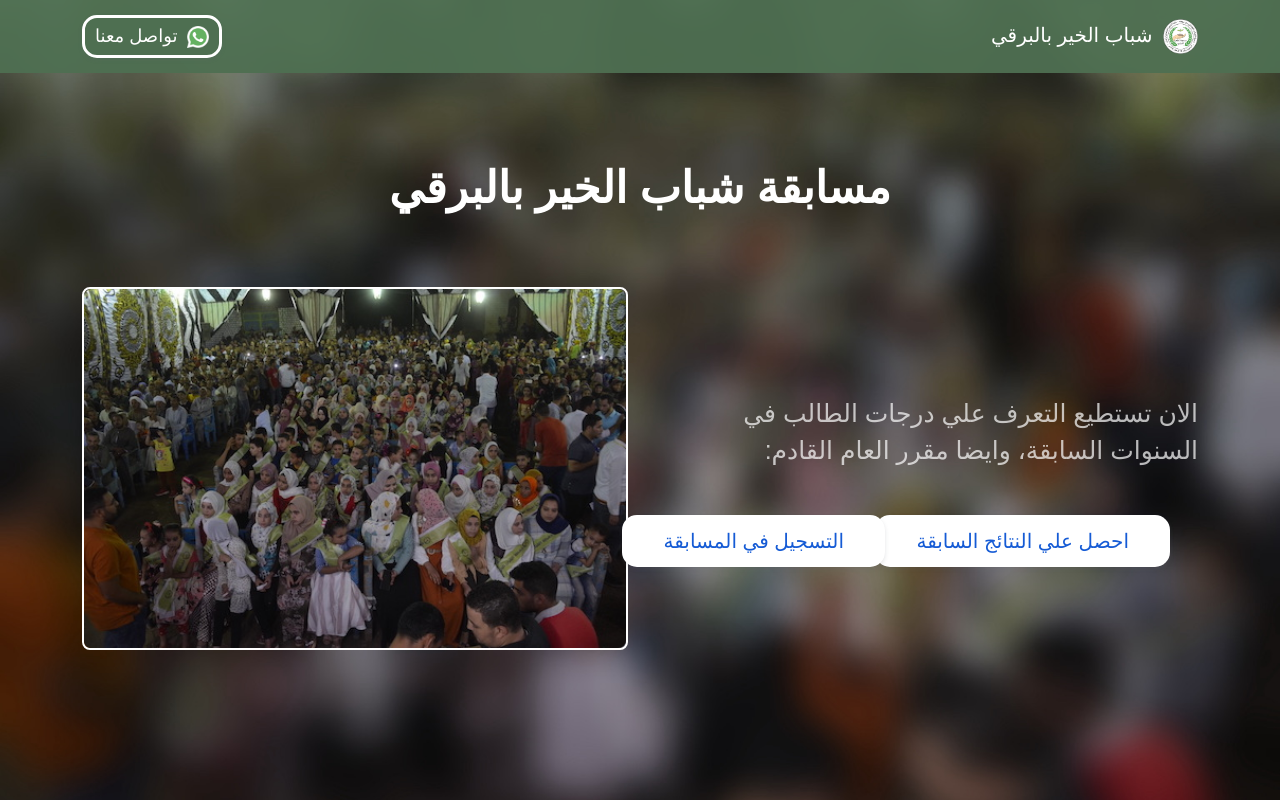
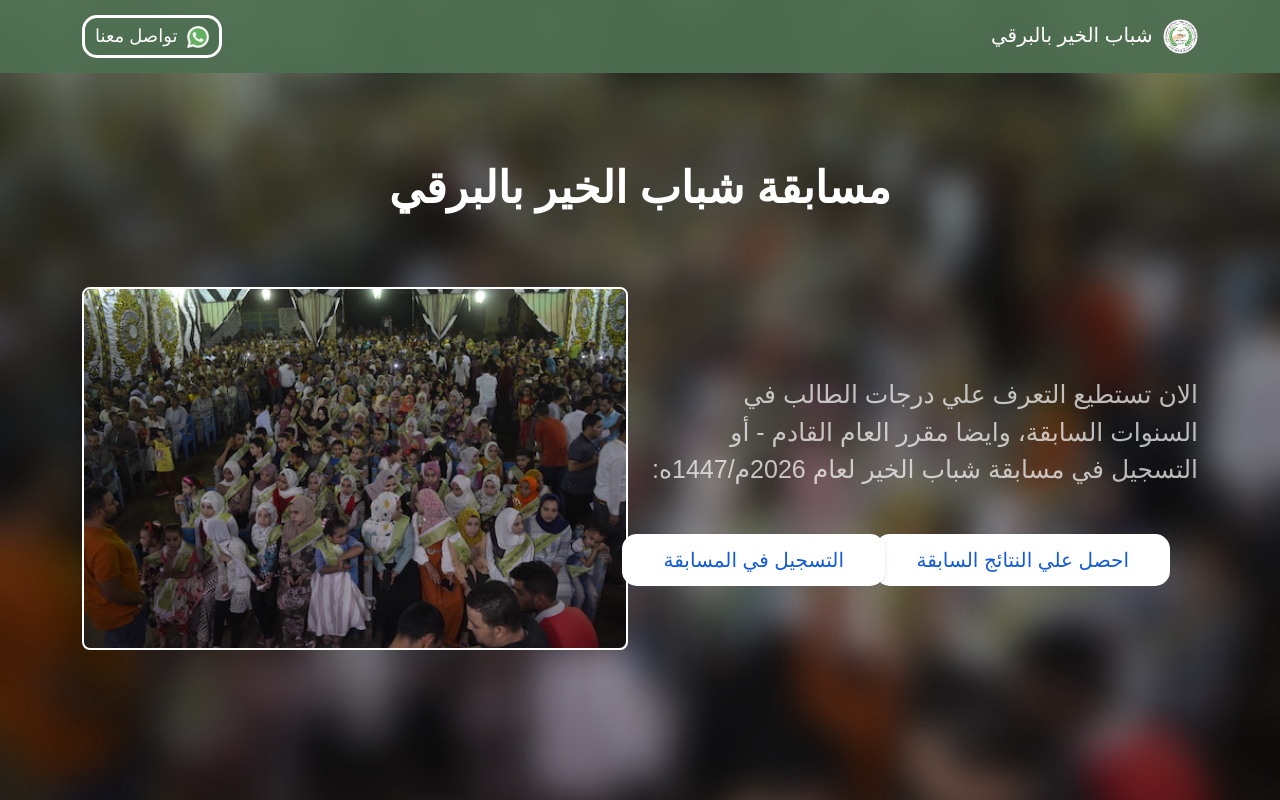
Before and after one commit to tariqhosny/Shabab-Elkhier, a Django app: page / in a window 1280 px wide. Run offline with Django 4.2, Linux system fonts and the light colour scheme; some libraries are stand-ins or nearby versions.

Commit message:
change the message of the landing page

```diff
--- a/templates/landing/landing.html
+++ b/templates/landing/landing.html
@@ -18,12 +18,12 @@
                 <div class="row align-items-center">
                     <div class="col-lg-6 col-md-12 col-12">
                         <div class="header-content">
+                            {% comment %} <p style="font-size:25px; text-align: right">
+                                الان تستطيع التعرف علي درجات الطالب في السنوات السابقة، وايضا مقرر العام القادم:
+                            </p>  {% endcomment %}
                             <p style="font-size:25px; text-align: right">
-                                الان تستطيع التعرف علي درجات الطالب في السنوات السابقة، وايضا مقرر العام القادم:
+                                الان تستطيع التعرف علي درجات الطالب في السنوات السابقة، وايضا مقرر العام القادم - أو التسجيل في مسابقة شباب الخير لعام 2026م/1447ه:
                             </p>
-                            {% comment %} <p style="font-size:25px; text-align: right">
-                                الان تستطيع التعرف علي درجات الطالب في السنوات السابقة، وايضا مقرر العام القادم - أو التسجيل في مسابقة شباب الخير لعام ٢٠٢٤م/١٤٤٦ه:
-                            </p> {% endcomment %}
                             {% comment %} <p style="font-size:25px; text-align: right">
                                 الان تستطيع التعرف علي نتيجة الطالب في مسابقة هذا العام:
                             </p> {% endcomment %}
```
